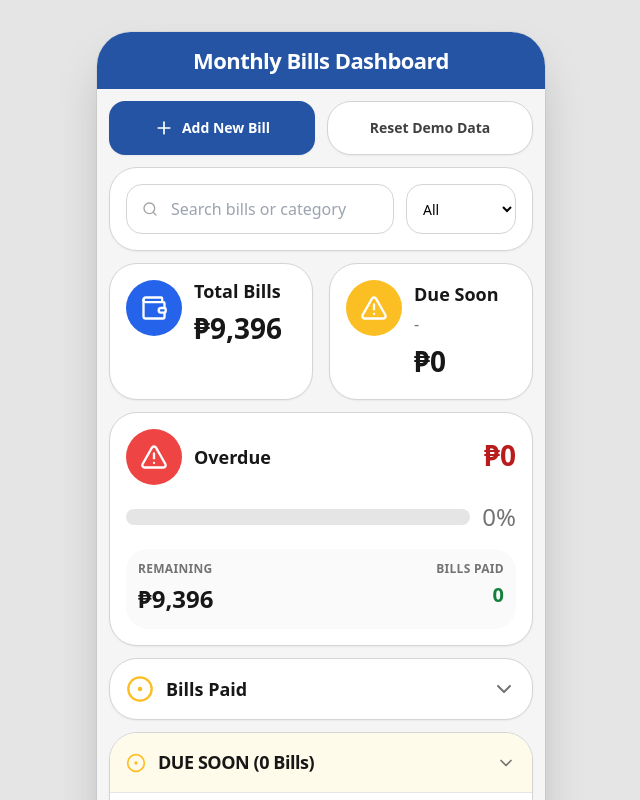
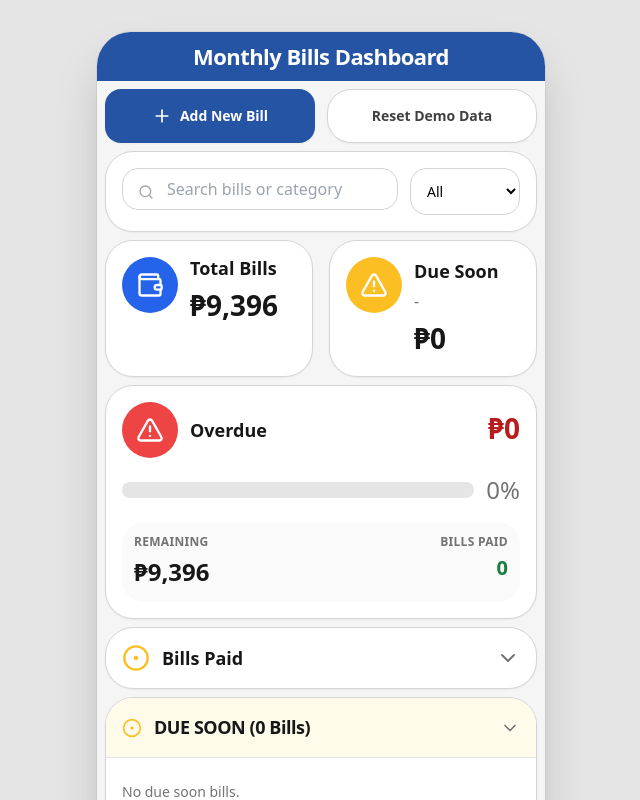
Before and after one commit to brehonioj-lgtm/Bills-App-V2-Beta, a React (Vite) app: page / in a window 1280 px wide. Shown: the top 800 px of the page, without its empty margins (319-959 px from the left). Built offline with nearby package versions, Linux system fonts and the light colour scheme.

Commit message:
Update App.jsx

```diff
--- a/App.jsx
+++ b/App.jsx
@@ -384,13 +384,13 @@ export default function App() {
   return (
     <div className="min-h-screen bg-neutral-200 p-4 md:p-8">
       <div className="mx-auto max-w-md px-2 md:px-0 overflow-hidden rounded-[34px] bg-neutral-100 shadow-2xl ring-1 ring-black/5">
-        <div className="bg-[#2554A4] px-4 py-3 text-center">
+        <div className="bg-[#2554A4] px-4 py-2 text-center">
           <h1 className="text-[18px] md:text-[22px] font-bold text-white tracking-tight">
   Monthly Bills Dashboard
 </h1>
         </div>
 
-        <div className="space-y-3 p-3">
+        <div className="space-y-2 p-2">
           <div className="grid grid-cols-2 gap-3">
             <motion.button
               whileTap={{ scale: 0.98 }}
@@ -414,7 +414,7 @@ export default function App() {
 
           {showForm ? (
             <Card className="p-4">
-              <form className="space-y-3" onSubmit={handleAddOrUpdateBill}>
+              <form className="space-y-2" onSubmit={handleAddOrUpdateBill}>
                 <Field label="Bill Description">
                   <input
                     value={form.title}
@@ -493,7 +493,7 @@ export default function App() {
                   value={search}
                   onChange={(e) => setSearch(e.target.value)}
                   placeholder="Search bills or category"
-                  className="w-full rounded-2xl border border-neutral-300 bg-white py-3 pl-11 pr-10 outline-none focus:border-[#2554A4]"
+                  className="w-full rounded-2xl border border-neutral-300 bg-white py-2 pl-11 pr-10 outline-none focus:border-[#2554A4]"
                 />
                 {search ? (
                   <button
```
